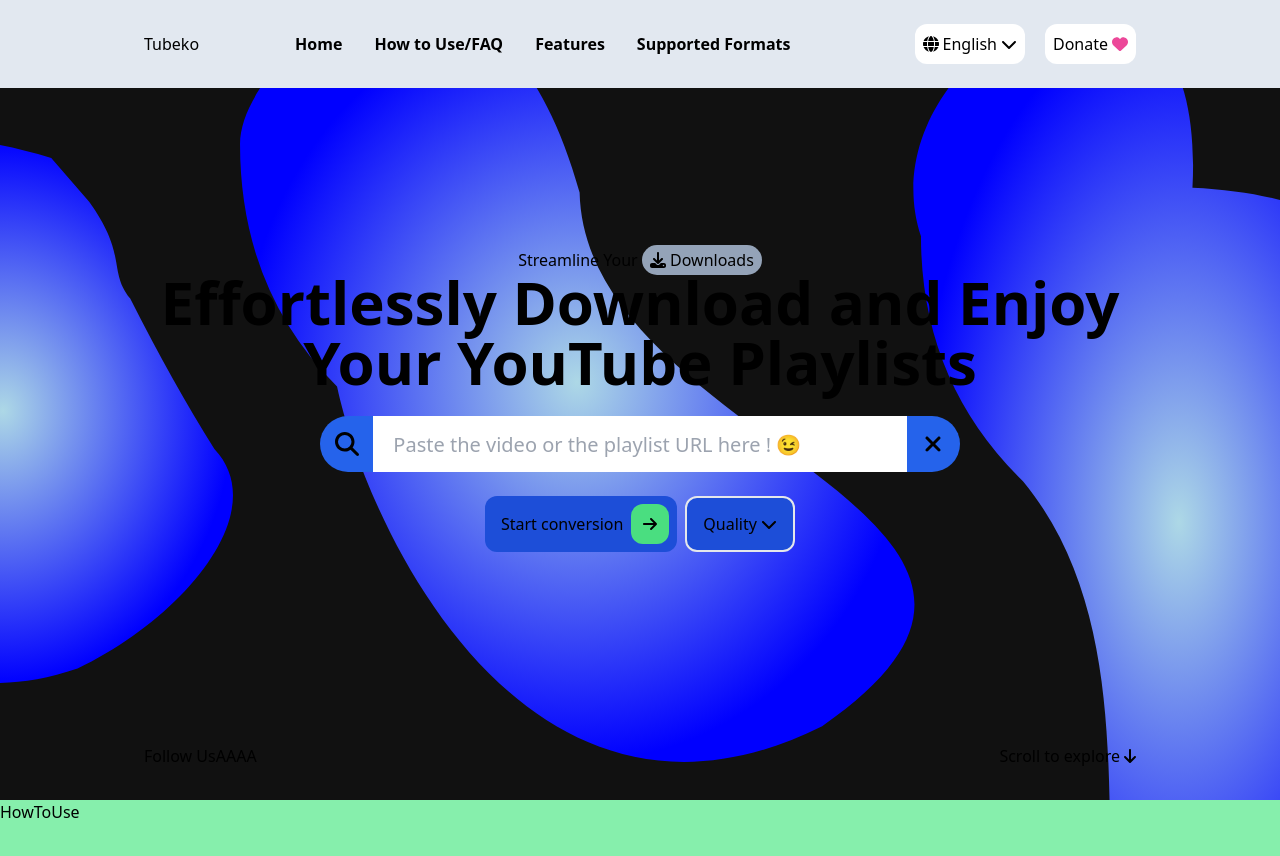
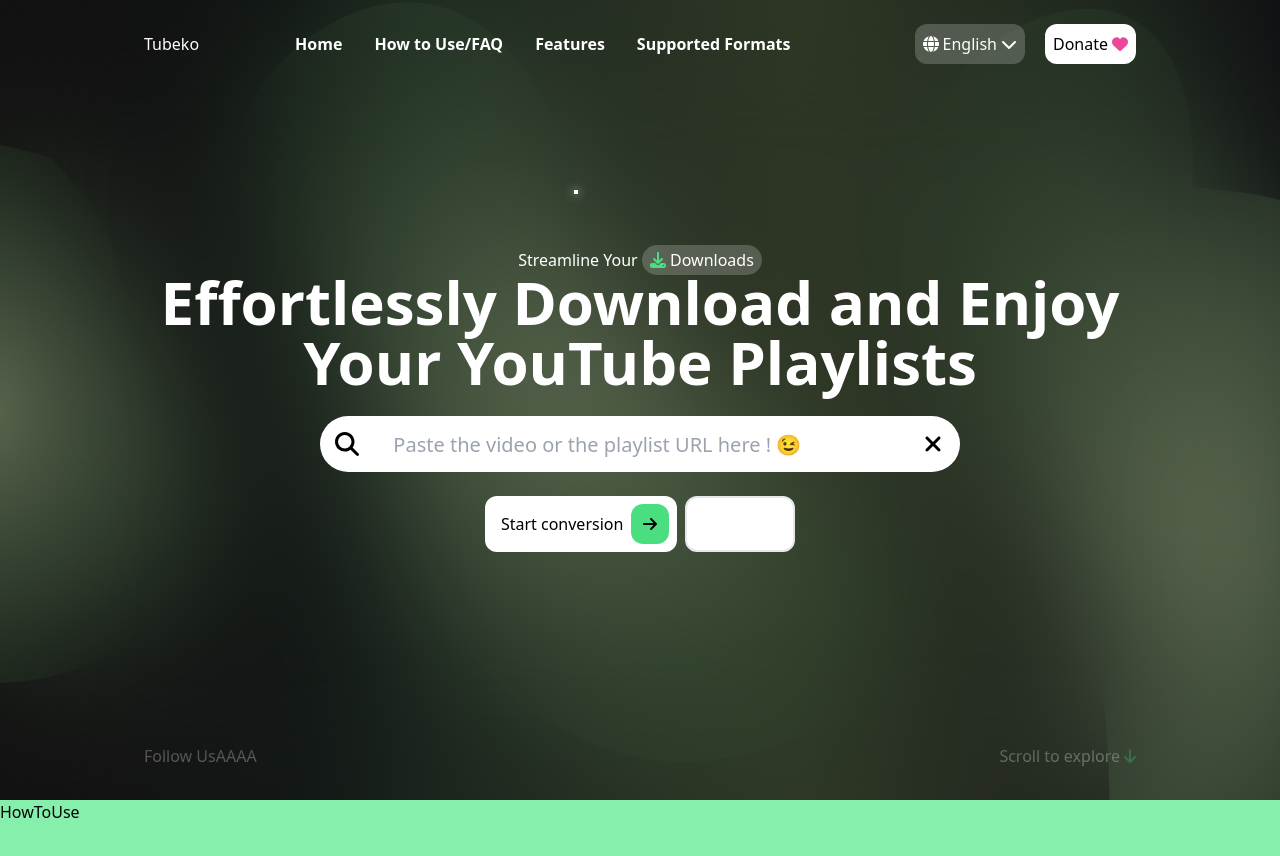
Before and after one commit to FetraFex/tubeko, a React (Vite) app: page / in a window 1280 px wide. Shown: the top 856 px of the page. Built offline with nearby package versions, Linux system fonts and the light colour scheme.

Commit message:
Add One Sparkle floating in the middle of the frame

```diff
--- a/src/components/Home.jsx
+++ b/src/components/Home.jsx
@@ -35,7 +35,7 @@ const Home = () => {
     }
 
     return (
-        <div style={{backgroundColor:"#111111"}} className='m h-screen  flex flex-col justify-center items-center text-center relative z-0 overflow-hidden '>
+        <div className='bg-custom-gradient h-screen  flex flex-col justify-center items-center text-center relative z-0 overflow-hidden '>
             <svg
                 className="absolute z-0 top-0 right-0 translate-x-1/2"
                 width="800"
@@ -44,8 +44,8 @@ const Home = () => {
             >
                 <defs>
                     <radialGradient id="radialGradient" cx="50%" cy="50%" r="50%">
-                        <stop offset="0%" stopColor="lightblue" />
-                        <stop offset="100%" stopColor="blue" />
+                        <stop offset="0%" stopColor="#646F56" />
+                        <stop offset="100%" stopColor="#314A3077" />
                     </radialGradient>
                 </defs>
                 <motion.path
@@ -71,7 +71,7 @@ const Home = () => {
                 />
             </svg>
             <svg
-                className="absolute z-0 top-0 left-1/2 -translate-x-1/2"
+                className="absolute z-0 top-0 left-1/2 -translate-x-1/2 "
                 width="800"
                 height="800"
                 xmlns="http://www.w3.org/2000/svg"
@@ -139,34 +139,36 @@ const Home = () => {
                     strokeWidth="2"
                 />
             </svg>
+            <div className='absolute backdrop-blur-4xl top-0 z-40 left-0 w-full h-full'></div>
 
-            <p className='z-50'>Streamline Your <span className='px-2 py-1 bg-slate-400 rounded-full'><FontAwesomeIcon icon={faDownload} /> Downloads</span></p>
-            <div className='z-50 w-full justify-center items-center flex flex-col space-y-6'>
+            <p className='text-white z-50'>Streamline Your <span className='px-2 py-1 bg-white bg-opacity-20 rounded-full'><FontAwesomeIcon color='#4ade80' icon={faDownload} /> Downloads</span></p>
+            <div className='text-white z-50 w-full justify-center items-center flex flex-col space-y-6'>
                 <h1 className='text-6xl font-bold'>Effortlessly Download and Enjoy<br />Your YouTube Playlists</h1>
-                <div className='flex bg-blue-600 w-1/2 rounded-full'>
-                    <div className='py-4 w-1/12 rounded-s-full flex justify-center'><FontAwesomeIcon icon={faSearch} className='text-2xl' /></div>
+                <div className='flex bg-white w-1/2 rounded-full'>
+                    <div className='py-4 w-1/12 rounded-s-full flex justify-center'><FontAwesomeIcon icon={faSearch} color="#000" className='text-2xl' /></div>
                     <div className='w-10/12'><input onChange={(e) => setPlaylistId(e.target.value)} type="text" className='h-full w-full px-5 text-xl' placeholder='Paste the video or the playlist URL here ! 😉' /></div>
-                    <div className='py-4 w-1/12 rounded-e-full flex justify-center'><FontAwesomeIcon icon={faClose} className='text-2xl' /></div>
+                    <div className='py-4 w-1/12 rounded-e-full flex justify-center'><FontAwesomeIcon color="#000" icon={faClose} className='text-2xl' /></div>
                 </div>
                 <div className='flex space-x-2'>
-                    <button onClick={handleFetchVideos} className='bg-blue-700 pl-4 pr-2 py-2 rounded-xl font-medium flex justify-between items-center space-x-2'><span>Start conversion</span><FontAwesomeIcon className="bg-green-400 p-3 rounded-xl" icon={faArrowRight} /></button>
-                    <button className='bg-blue-700 px-4 rounded-xl font-medium border-2'>Quality <FontAwesomeIcon icon={faChevronDown} /></button>
+                    <button onClick={handleFetchVideos} className='bg-white text-black pl-4 pr-2 py-2 rounded-xl font-medium flex justify-between items-center space-x-2'><span>Start conversion</span><FontAwesomeIcon className="bg-green-400 p-3 rounded-xl" icon={faArrowRight} /></button>
+                    <button className='bg-white px-4 rounded-xl font-medium border-2'>Quality <FontAwesomeIcon icon={faChevronDown} /></button>
                 </div>
             </div>
             <div className='absolute bottom-8 w-full flex justify-between px-36'>
                 <div className="flex">
-                    <p>Follow Us</p>
-                    <div className='flex'>
+                    <p className='text-white'>Follow Us</p>
+                    <div className='flex text-white'>
                         <p>A</p>
                         <p>A</p>
                         <p>A</p>
                         <p>A</p>
                     </div>
                 </div>
-                <div className='flex items-center space-x-1'>
-                    <p><span className="font-medium">Scroll</span> to explore</p><FontAwesomeIcon icon={faArrowDown} />
+                <div className='flex items-center space-x-1 text-white'>
+                    <p><span className="font-medium">Scroll</span> to explore</p><FontAwesomeIcon color='#4ade80' icon={faArrowDown} />
                 </div>
             </div>
+            <Sparkles />
         </div>
     )
 }
--- a/src/components/Navbar.jsx
+++ b/src/components/Navbar.jsx
@@ -4,7 +4,7 @@ import React from 'react'
 
 const Navbar = () => {
   return (
-    <div className='fixed top-0 w-full bg-slate-200 px-36 py-6 flex justify-between items-center z-50'>
+    <div className='fixed top-0 w-full bg-transparent text-white px-36 py-6 flex justify-between items-center z-50'>
       <div className='flex space-x-24'>
         <h1>Tubeko</h1>
         <ul className='flex gap-8'>
@@ -15,8 +15,8 @@ const Navbar = () => {
         </ul>
       </div>
       <div className='flex gap-5 items-center'>
-        <div className='flex space-x-1 bg-white rounded-xl px-2 py-2'><span><FontAwesomeIcon icon={faGlobe} /></span><p className='font-medium'>English</p><span><FontAwesomeIcon icon={faChevronDown} /></span></div>
-        <div className='flex items-center space-x-1 bg-white rounded-xl px-2 py-2'>
+        <div className='cursor-pointer bg-opacity-20 flex space-x-1 bg-white rounded-xl px-2 py-2'><span><FontAwesomeIcon icon={faGlobe} /></span><p className='font-medium'>English</p><span><FontAwesomeIcon icon={faChevronDown} /></span></div>
+        <div className='flex text-black items-center space-x-1 bg-white rounded-xl px-2 py-2'>
           <h4 className='font-medium'>Donate</h4>
           <FontAwesomeIcon className="text-pink-500" icon={faHeart} />
         </div>
--- a/src/components/Sparkles.jsx
+++ b/src/components/Sparkles.jsx
@@ -3,38 +3,9 @@ import { useState, useEffect } from 'react';
 import { motion } from "framer-motion";
 
 const Sparkles = () => {
-    const [sparks, setSparks] = useState([]);
-
-    useEffect(() => {
-        const interval = setInterval(() => {
-            setSparks((prevSparks) => [
-                ...prevSparks,
-                { id: Math.random(), x: Math.random() * 100, y: Math.random() * 100 }
-            ]);
-            setTimeout(() => {
-                setSparks((prevSparks) => prevSparks.slice(1));
-            }, 1000);
-        }, 300);
-
-        return () => clearInterval(interval);
-    }, []);
 
     return (
-        <div className="relative w-full h-full">
-            {sparks.map((spark) => (
-                <motion.div
-                    key={spark.id}
-                    initial={{ opacity: 0, scale: 0.5 }}
-                    animate={{ opacity: 1, scale: 1.5 }}
-                    exit={{ opacity: 0, scale: 1 }}
-                    transition={{ duration: 1, ease: "easeInOut" }}
-                    className="absolute w-2 h-2 bg-white rounded-full"
-                    style={{
-                        top: `${spark.y}%`,
-                        left: `${spark.x}%`
-                    }}
-                />
-            ))}
+        <div className="w-1 h-1 shadow-intense shadow-white bg-white absolute z-50 -translate-y-52 -translate-x-16">
         </div>
     );
 }
--- a/tailwind.config.js
+++ b/tailwind.config.js
@@ -11,6 +11,16 @@ export default {
         breathney: ["Breathney"],
         mistergrape: ["MisterGrape"],
         sinera: ["Sinera"]
+      },
+      backgroundImage: {
+        'custom-gradient': 'linear-gradient(90deg, rgba(18,18,18,1) 9%, rgba(16,20,19,1) 22%, rgba(27,37,30,1) 33%, rgba(48,56,38,1) 63%, rgba(15,17,19,1) 100%)'
+      },
+      backdropBlur: {
+        '3xl' : '40px',
+        '4xl' : '70px'
+      },
+      boxShadow: {
+        'intense' : '0px 0px 10px rgba(255, 255, 255, 1)'
       }
     },
   },
```
